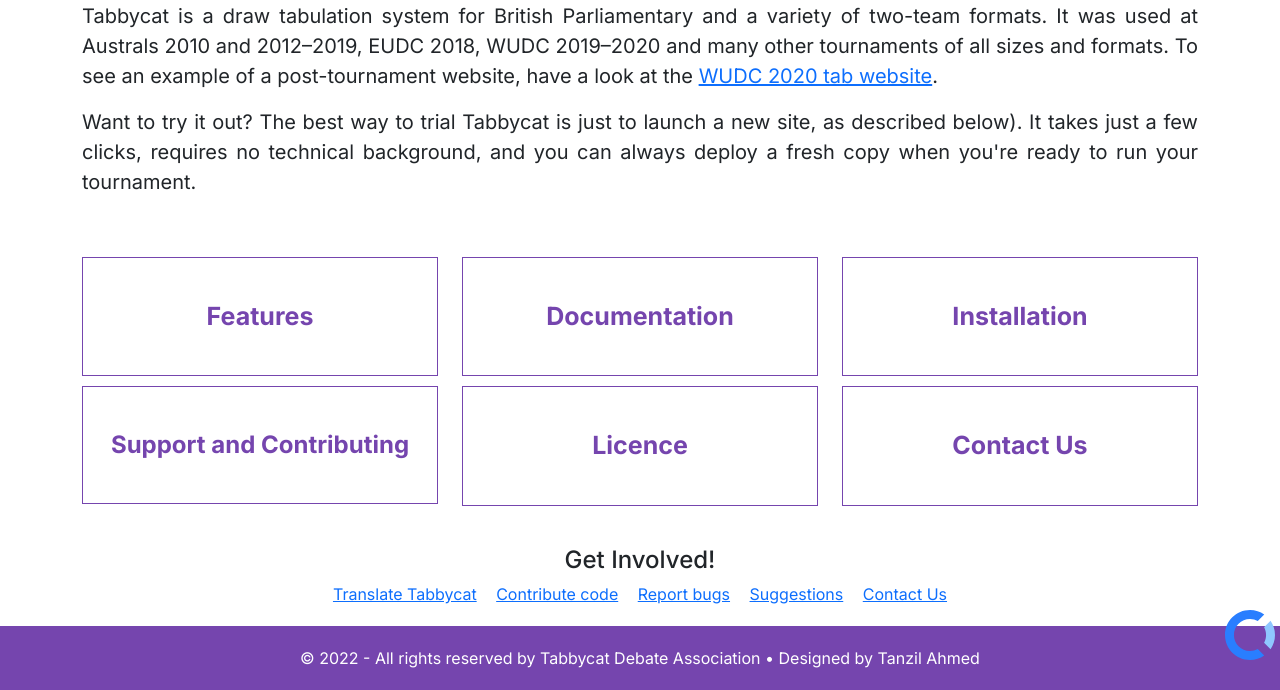
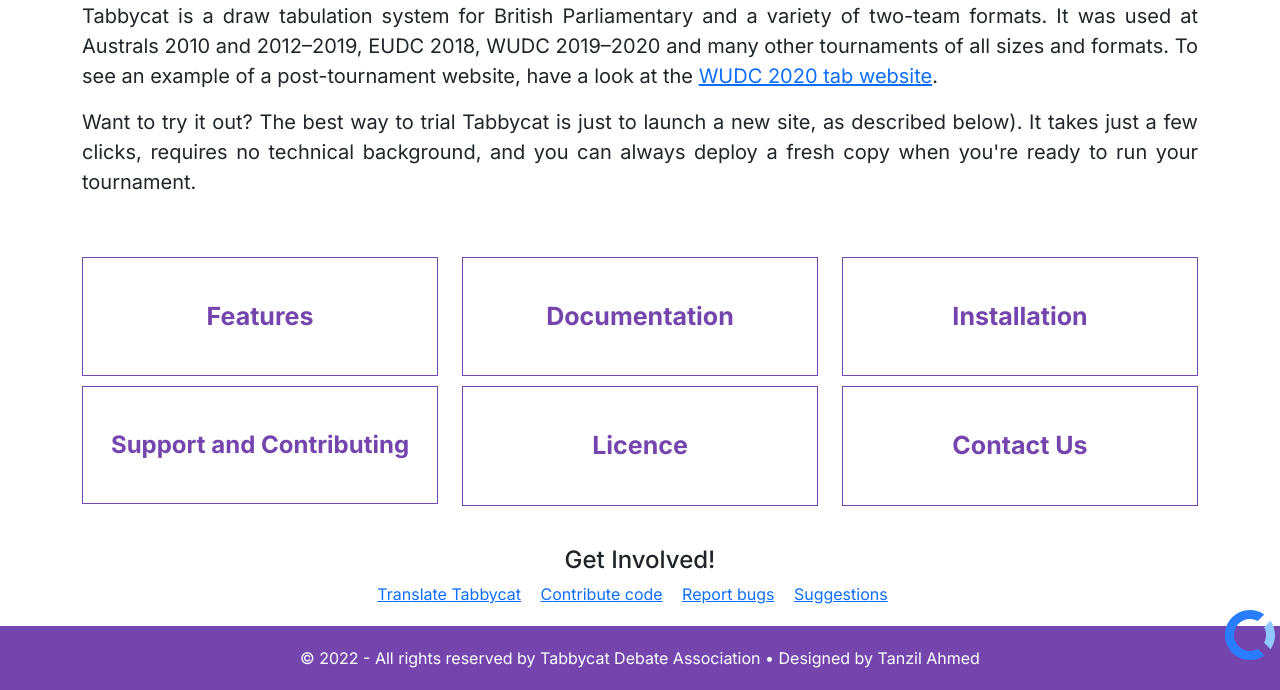
Before and after one commit to tanzilamd/tc, a plain HTML site: page index.html in a window 1280 px wide. Shown: the part 135-825 px from the top of the page. Drawn offline with nearby package versions, Linux system fonts and the light colour scheme.

Commit message:
contact removed

```diff
--- a/index.html
+++ b/index.html
@@ -220,7 +220,7 @@
         <div class="get_involved">
             <h4>Get Involved!</h4>
             <a href="https://crowdin.com/project/tabbycat" target="_blank" style="margin-right: 15px;">Translate Tabbycat</a> <a target="_blank" href="https://github.com/TabbycatDebate/tabbycat" style="margin-right: 15px;">Contribute code</a> <a href="https://github.com/TabbycatDebate/tabbycat" target="_blank" style="margin-right: 15px;">Report bugs</a> <a target="_blank" style="margin-right:15px;" href="https://github.com/TabbycatDebate/tabbycat">Suggestions</a>
-            <a href="mailto:contact@tabbycat-debate.org">Contact Us</a>
+
         </div>
       </div>
     </div>
```
